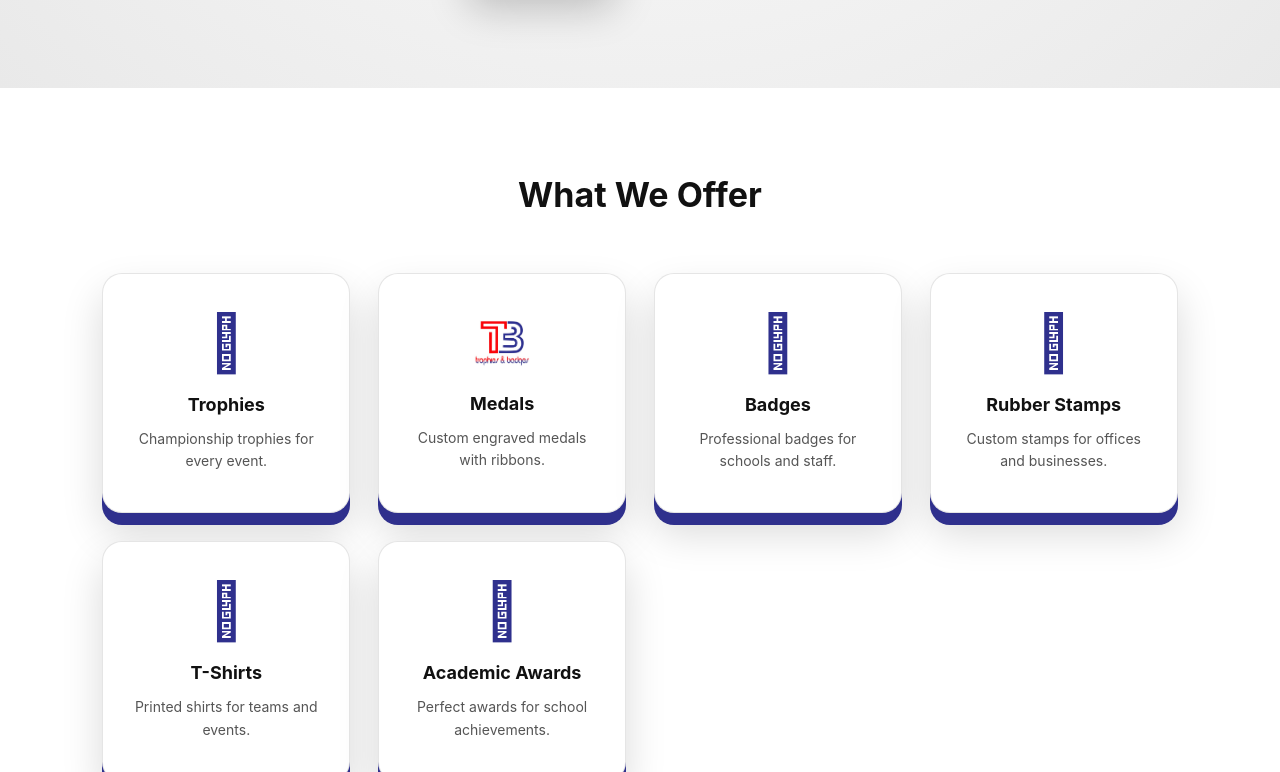
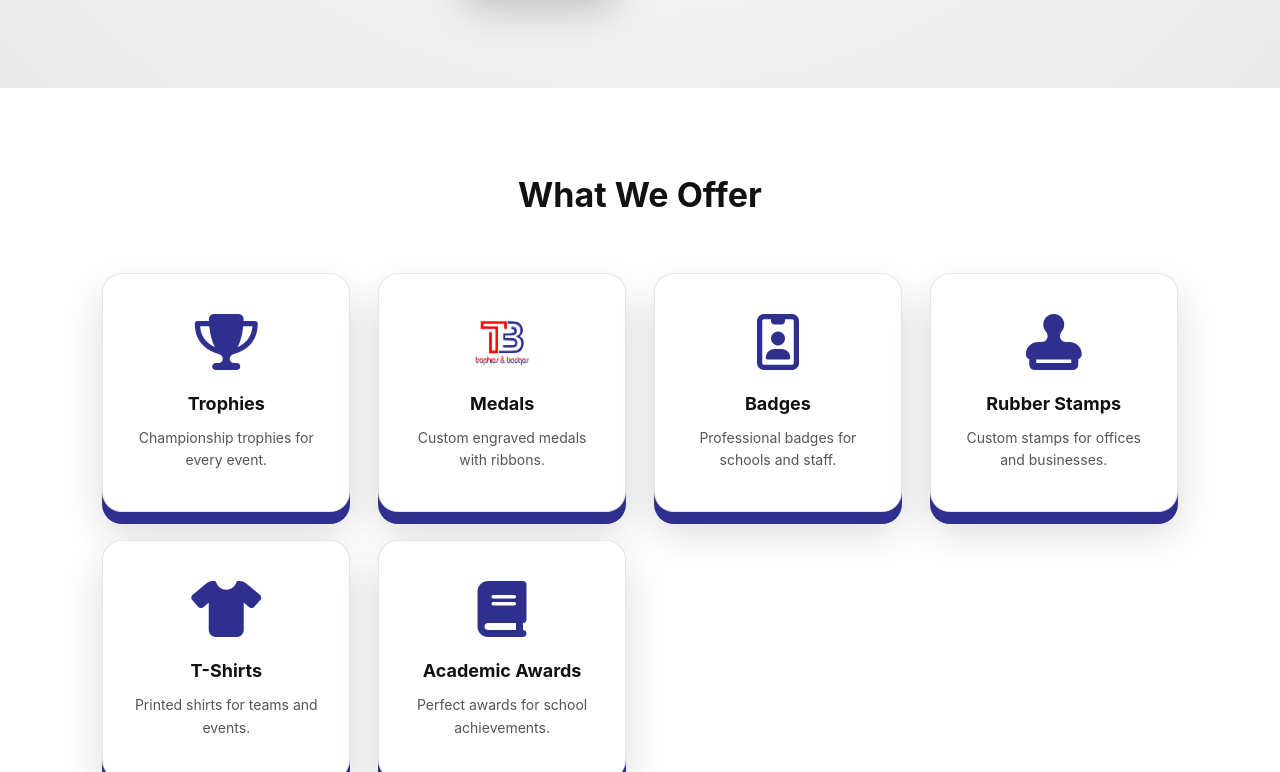
Before and after one commit to Kayfalls/Trophies-and-Badges, a website: page index.html in a window 1280 px wide. Shown: the part 614-1386 px from the top of the page. Drawn offline with Linux system fonts and the light colour scheme.

Commit message:
Update style.css

```diff
--- a/style.css
+++ b/style.css
@@ -153,9 +153,19 @@
 }
 
 /* ─── RESET ───────────────────────────────────────────────── */
-*, *::before, *::after { margin: 0; padding: 0; box-sizing: border-box; font-family: 'Inter', system-ui, -apple-system, sans-serif; }
+*, *::before, *::after {
+  margin: 0;
+  padding: 0;
+  box-sizing: border-box;
+}
 
-body { background: #f4f4f6; color: #111; line-height: 1.6; transition: background 0.3s, color 0.3s; }
+body {
+  background: #f4f4f6;
+  color: #111;
+  line-height: 1.6;
+  transition: background 0.3s, color 0.3s;
+  font-family: 'Inter', system-ui, -apple-system, sans-serif;
+}
 img  { max-width: 100%; display: block; }
 a    { text-decoration: none; color: inherit; }
 
```
